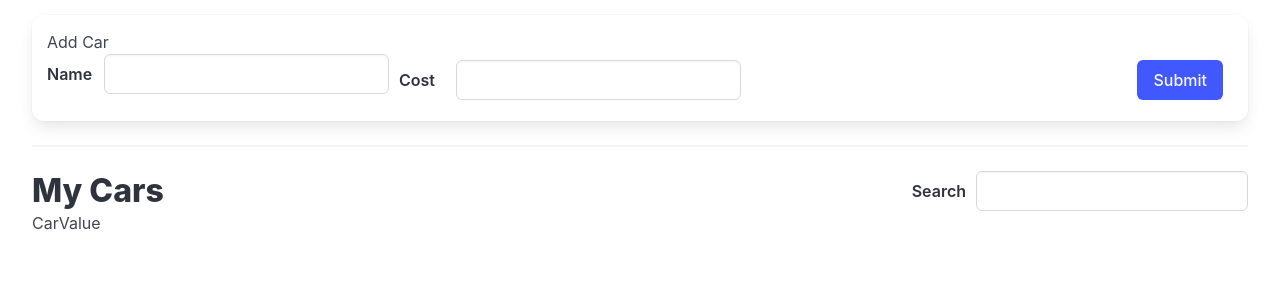
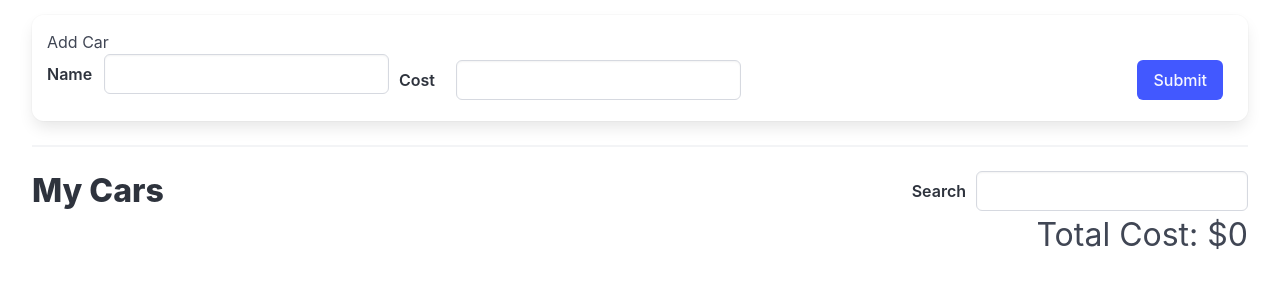
Before and after one commit to AngelIpina12/redux-toolkit, a React (Vite) app in the folder cars/: page / in a window 1280 px wide. Shown: the top 300 px of the page. Built offline with nearby package versions, Linux system fonts and the light colour scheme.

Commit message:
Add totalCost state in CarValue component

```diff
--- a/cars/src/components/CarValue.js
+++ b/cars/src/components/CarValue.js
@@ -1,7 +1,20 @@
+import { createSelector } from '@reduxjs/toolkit';
 import React from 'react'
+import { useSelector } from 'react-redux'
 
 export const CarValue = () => {
+  const memoizedCost = createSelector([
+    (state) => state.car.cars, (state) => state.car.searchTerm
+  ], (cars, searchTerm) => {
+    return cars
+      .filter((car) => car.name.toLowerCase().includes(searchTerm.toLowerCase()))
+      .reduce((acc, car) => acc + car.cost, 0)
+  });
+  const totalCost = useSelector(memoizedCost);
+
   return (
-    <div>CarValue</div>
+    <div className='car-value'>
+      Total Cost: ${totalCost}
+    </div>
   )
 }
```
Also changed, not shown: cars/src/components/CarList.js (+5 -7 lines).
